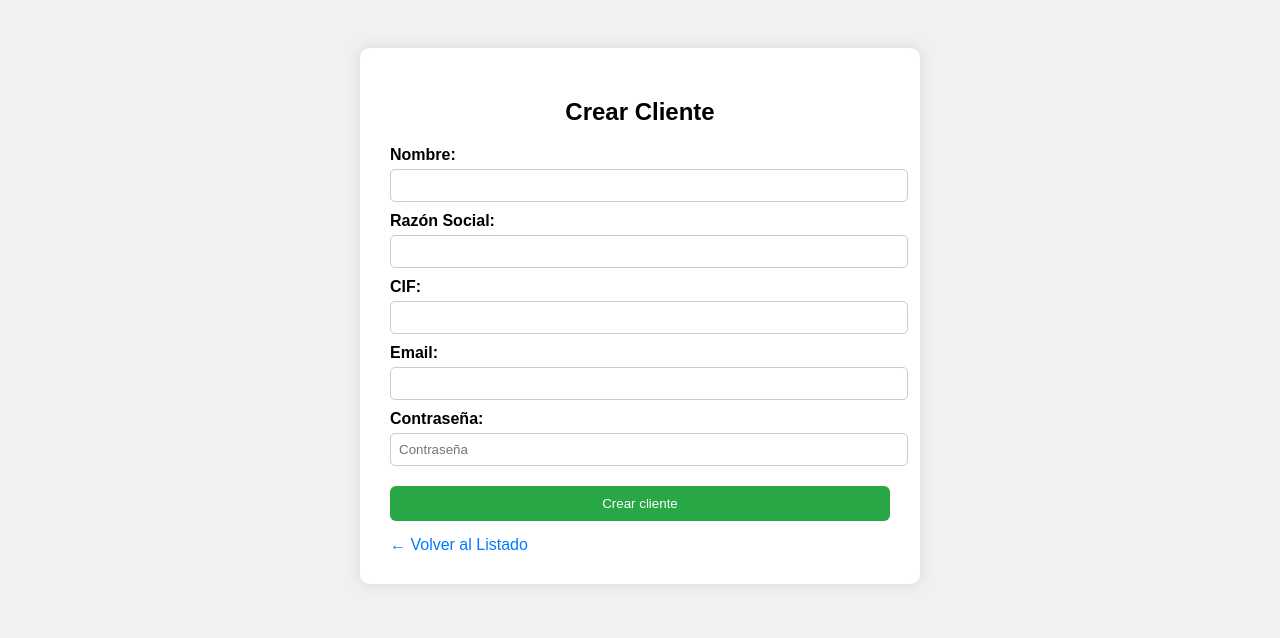
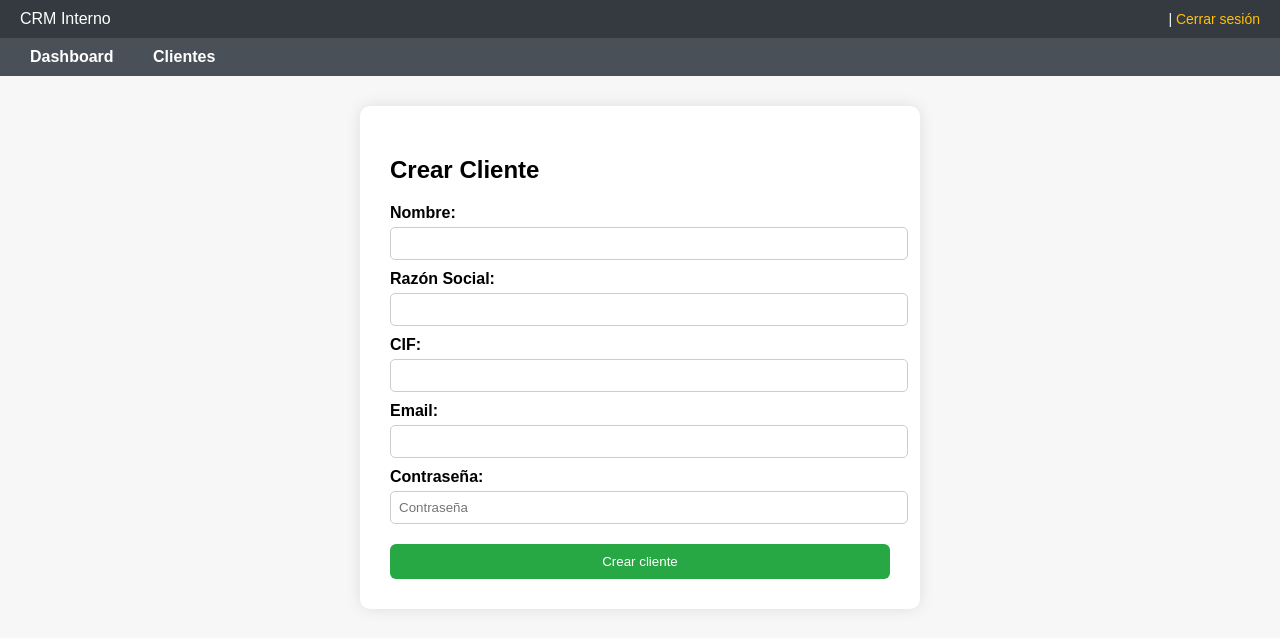
Before and after one commit to AncoraDev/cocinando_software, a Django app: page /clientes/crear/ in a window 1280 px wide. Shown: the top 638 px of the page. Run offline with Django 5.2, Linux system fonts and the light colour scheme; the visitor is signed in with stand-in values (Sample User, id 1).

Commit message:
Unificacion del formulario Crear/Editar con Template Base.html

```diff
--- a/templates/base.html
+++ b/templates/base.html
@@ -80,6 +80,57 @@
         a.button.edit {
             background-color: #28a745;
         }
+
+        /* Estilo para formularios */
+        .form-container {
+            background-color: white;
+            padding: 30px;
+            border-radius: 10px;
+            box-shadow: 0 0 15px rgba(0,0,0,0.1);
+            width: 500px;
+            margin: 0 auto;
+        }
+
+        .form-container label {
+            display: block;
+            margin: 10px 0 5px;
+            font-weight: bold;
+        }
+
+        .form-container input {
+            width: 100%;
+            padding: 8px;
+            border-radius: 5px;
+            border: 1px solid #ccc;
+        }
+
+        .form-container button {
+            width: 100%;
+            padding: 10px;
+            background-color: #28a745;
+            color: white;
+            border: none;
+            border-radius: 6px;
+            margin-top: 20px;
+            cursor: pointer;
+        }
+
+        .form-container button:hover {
+            background-color: #218838;
+        }
+
+        .form-container a {
+            display: inline-block;
+            margin-top: 15px;
+            text-align: center;
+            color: #007bff;
+            text-decoration: none;
+        }
+
+        .form-container a:hover {
+            text-decoration: underline;
+        }
+
     </style>
 </head>
 <body>
--- a/templates/clientes/formulario.html
+++ b/templates/clientes/formulario.html
@@ -1,72 +1,7 @@
-<!DOCTYPE html>
-<html lang="es">
-<head>
-    <meta charset="UTF-8">
-    <title>{% if modo == 'editar' %}Editar{% else %}Crear{% endif %} Cliente</title>
-    <style>
-        body {
-            font-family: sans-serif;
-            background-color: #f1f1f1;
-            display: flex;
-            justify-content: center;
-            padding: 40px;
-        }
+{% extends 'base.html' %}
+{% block title %}{% if modo == 'editar' %}Editar{% else %}Crear{% endif %} Cliente{% endblock %}
 
-        .form-container {
-            background-color: white;
-            padding: 30px;
-            border-radius: 10px;
-            box-shadow: 0 0 15px rgba(0,0,0,0.1);
-            width: 500px;
-        }
-
-        h2 {
-            text-align: center;
-            margin-bottom: 20px;
-        }
-
-        label {
-            display: block;
-            margin: 10px 0 5px;
-            font-weight: bold;
-        }
-
-        input {
-            width: 100%;
-            padding: 8px;
-            border-radius: 5px;
-            border: 1px solid #ccc;
-        }
-
-        button {
-            width: 100%;
-            padding: 10px;
-            background-color: #28a745;
-            color: white;
-            border: none;
-            border-radius: 6px;
-            margin-top: 20px;
-            cursor: pointer;
-        }
-
-        button:hover {
-            background-color: #218838;
-        }
-
-        a {
-            display: inline-block;
-            margin-top: 15px;
-            text-align: center;
-            color: #007bff;
-            text-decoration: none;
-        }
-
-        a:hover {
-            text-decoration: underline;
-        }
-    </style>
-</head>
-<body>
+{% block content %}
 <div class="form-container">
     <h2>{% if modo == 'editar' %}Editar{% else %}Crear{% endif %} Cliente</h2>
     <form method="POST">
@@ -97,7 +32,5 @@
         </button>
     </form>
 
-        <a href="{% url 'listado_clientes' %}">← Volver al Listado</a>
 </div>
-</body>
-</html>
+{% endblock %}
```
Lines whose indentation alone changed are shown as unchanged.
